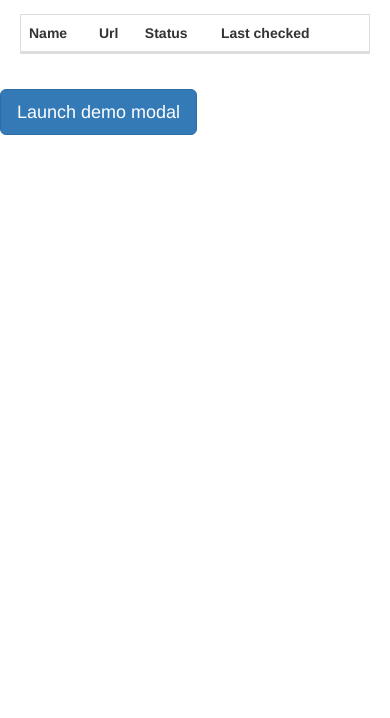
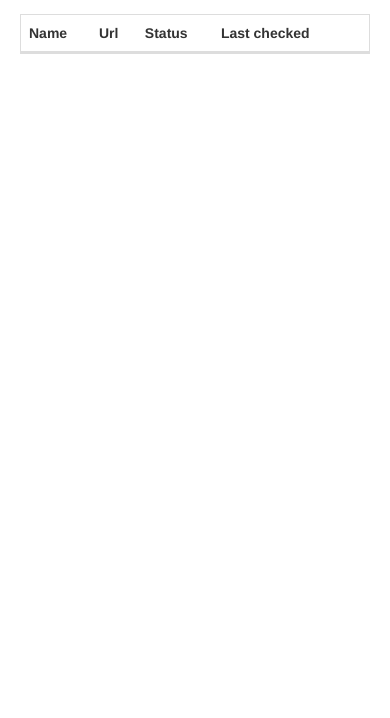
Before and after one commit to jnwhiteh/pollster, a plain HTML site: page webroot/index.html in a window 390 px wide. Shown: the part 126-844 px from the top of the page. Drawn offline with Linux system fonts and the light colour scheme; no server answers.

Commit message:
Remove stray HTML markup

```diff
--- a/webroot/index.html
+++ b/webroot/index.html
@@ -79,11 +79,6 @@
     </div>
 </div>
 
-<!-- Button trigger modal -->
-<button type="button" class="btn btn-primary btn-lg" data-toggle="modal" data-target="#addServiceModal">
-  Launch demo modal
-</button>
-
 <!-- Modal -->
 <div class="modal fade" id="addServiceModal" tabindex="-1" role="dialog" aria-labelledby="addServiceModalLabel">
   <div class="modal-dialog" role="document">
```
